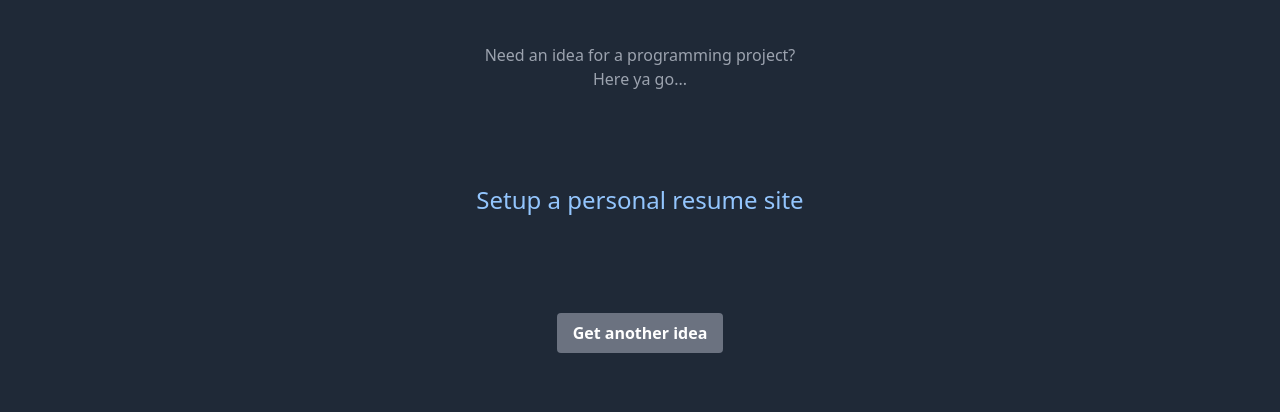
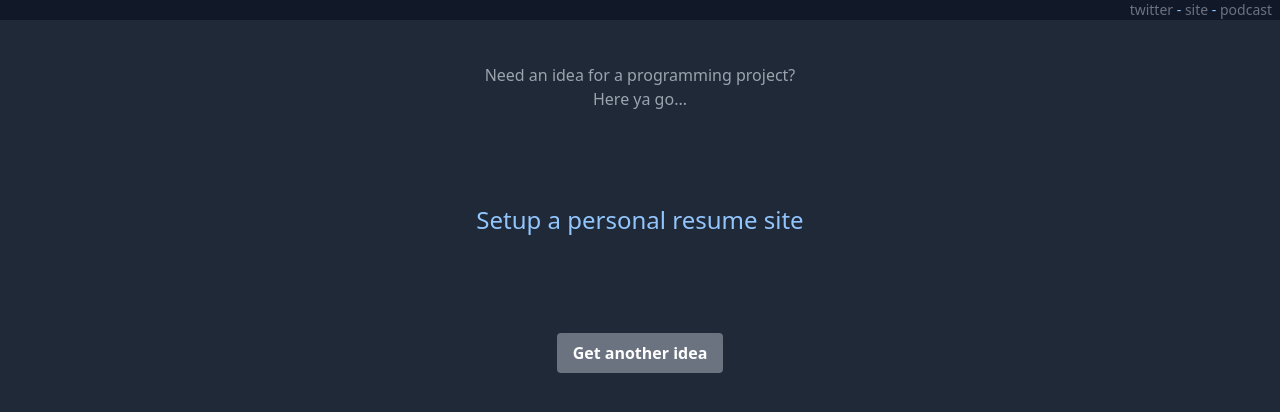
Before and after one commit to alanwsmith/ideas.alanwsmith.com, a Next.js app: page / in a window 1280 px wide. Shown: the top 412 px of the page. Built offline with nearby package versions, Linux system fonts and the light colour scheme.

Commit message:
Added nav links

```diff
--- a/pages/index.js
+++ b/pages/index.js
@@ -25,6 +25,24 @@ export default function Home() {
           content="https://ideas.alanwsmith.com/open-graph.png"
         />
       </Head>
+      <header>
+        <div className="text-sm text-right pr-2 bg-gray-900">
+          <a className="text-gray-500" href="https://twitter.com/TheIdOfAlan">
+            twitter
+          </a>{' '}
+          -{' '}
+          <a className="text-gray-500" href="https://www.alanwsmith.com/">
+            site
+          </a>{' '}
+          -{' '}
+          <a
+            className="text-gray-500"
+            href="https://www.alanwsmith.com/the-pod-of-alan"
+          >
+            podcast
+          </a>
+        </div>
+      </header>
       <main>
         <Ideas />
       </main>
```
